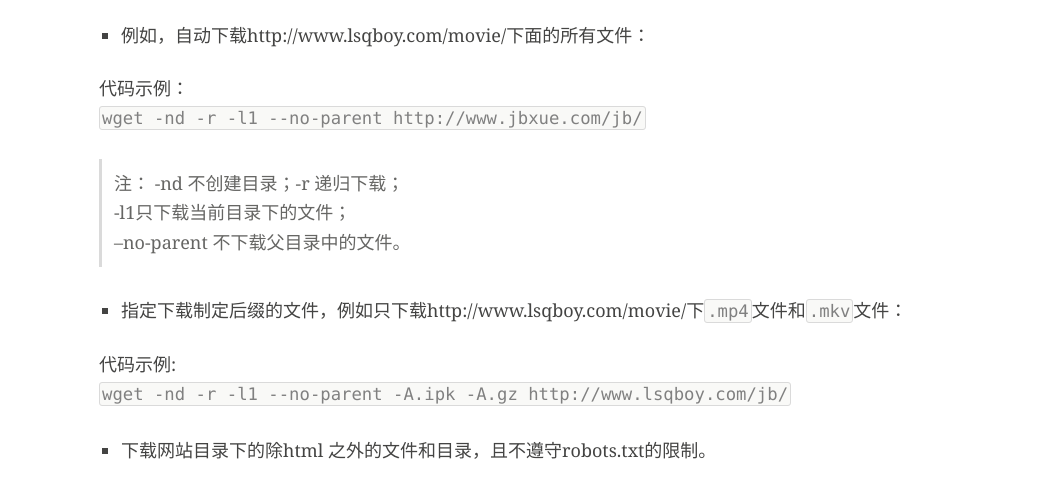
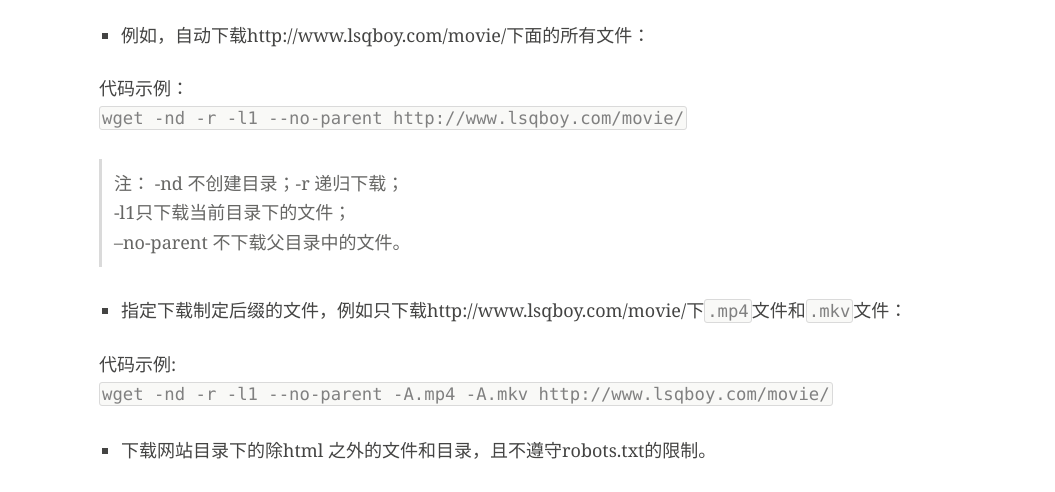
Before and after one commit to Lsqboy/jekyll_bolg, a Jekyll site: the page built from _posts/2016-11-09-ubuntu-wget.md, in a window 1280 px wide. Shown: the part 511-1003 px from the top of the page, without its empty margins (1-1056 px from the left). Built offline with Jekyll 4.4.1, drawn with Linux system fonts in a browser that asks for light colours; comment, search, counter and statistics services are not loaded.

Commit message:
add ubuntu-wget.md

```diff
--- a/_posts/2016-11-09-ubuntu-wget.md
+++ b/_posts/2016-11-09-ubuntu-wget.md
@@ -17,7 +17,7 @@ tags: [wget、乱码]
 * 例如，自动下载http://www.lsqboy.com/movie/下面的所有文件：
 
 代码示例：
-`wget -nd -r -l1 --no-parent http://www.jbxue.com/jb/`
+`wget -nd -r -l1 --no-parent http://www.lsqboy.com/movie/`
 
 >  注：
    -nd 不创建目录；-r 递归下载；
@@ -27,7 +27,7 @@ tags: [wget、乱码]
 * 指定下载制定后缀的文件，例如只下载http://www.lsqboy.com/movie/下`.mp4`文件和`.mkv`文件：
 
 代码示例:
-`wget -nd -r -l1 --no-parent -A.ipk -A.gz http://www.lsqboy.com/jb/`
+`wget -nd -r -l1 --no-parent -A.mp4 -A.mkv http://www.lsqboy.com/movie/`
 
 
 * 下载网站目录下的除html 之外的文件和目录，且不遵守robots.txt的限制。
```
